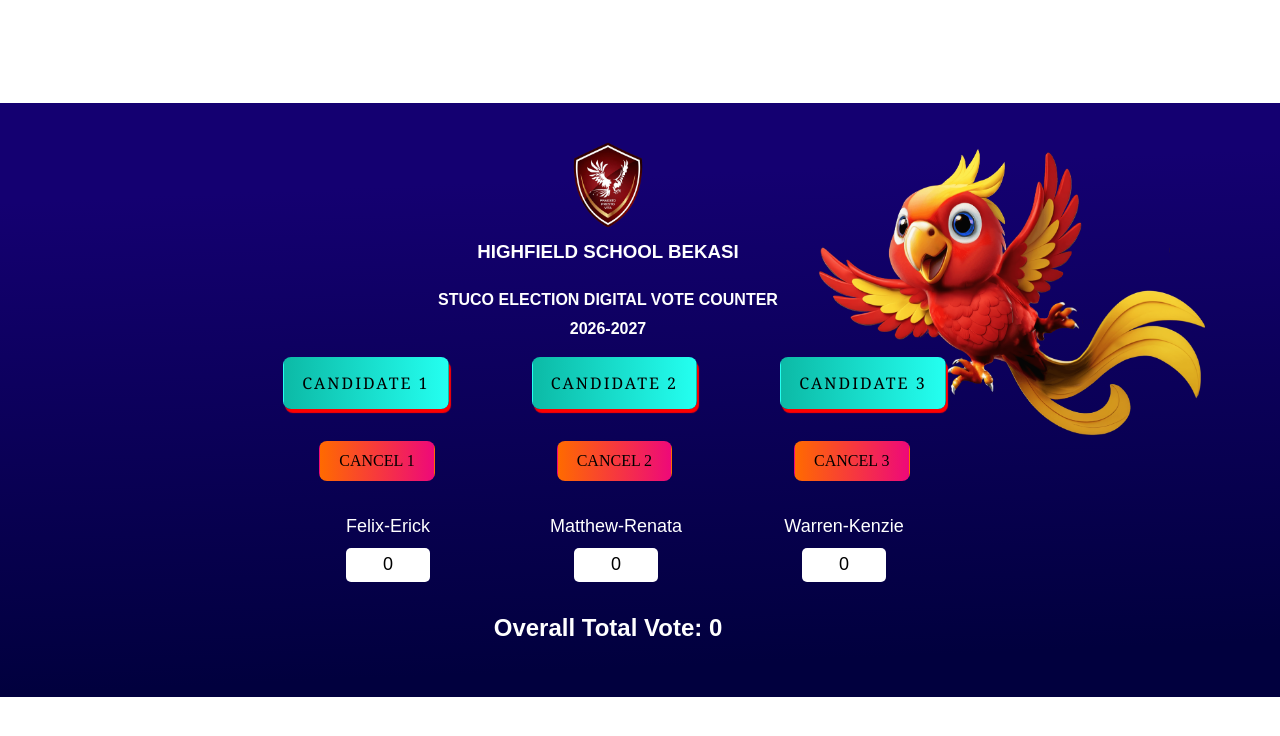
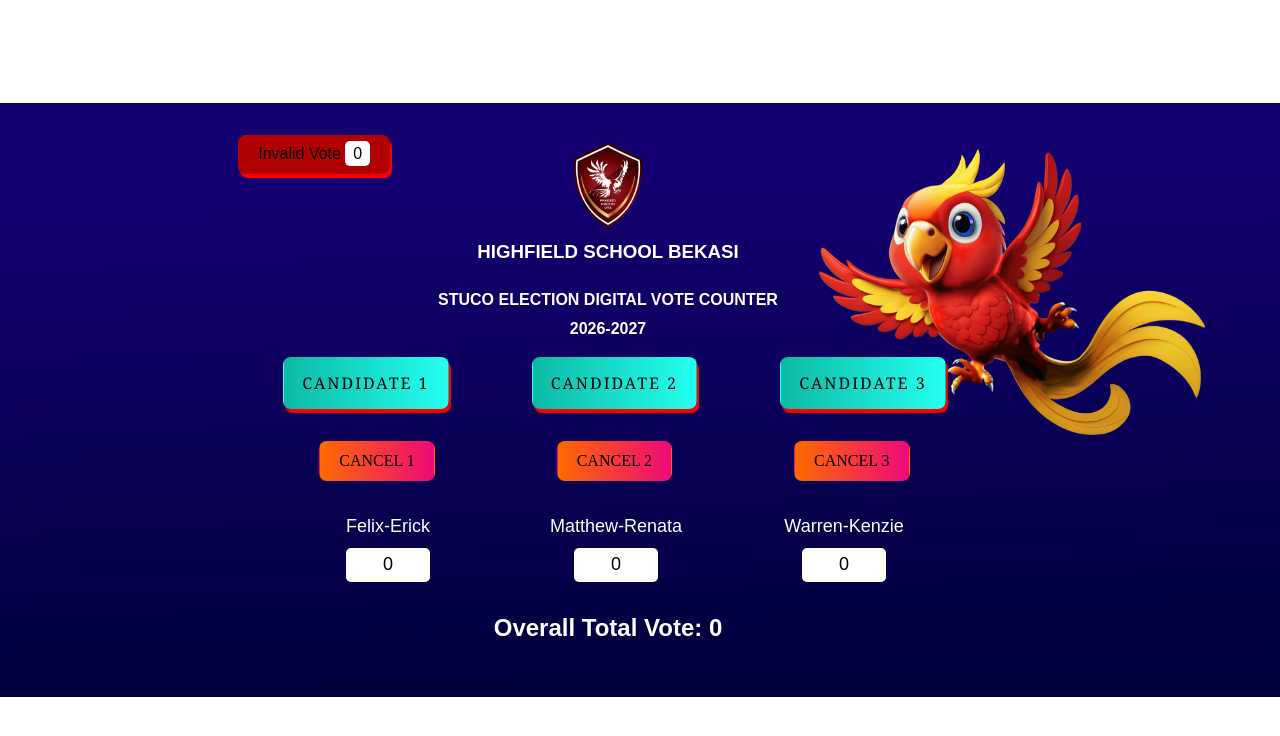
Before and after one commit to DindaDelima/votecount, a React (Vite) app: page / in a window 1280 px wide. Shown: the top 736 px of the page. Built offline with nearby package versions, Linux system fonts and the light colour scheme.

Commit message:
invalid count

```diff
--- a/src/pages/LandingPage.jsx
+++ b/src/pages/LandingPage.jsx
@@ -1,4 +1,4 @@
-import React from "react";
+import React, { useState } from "react";
 import NavSec from "./Navsec";
 import '../styles/landingpage.css'
 import Footer from "./footer";
@@ -11,8 +11,18 @@ import logo from '../assets/kinderfield.png'
 export default function LandingPage(){
     // const feats = [vote, temp, math]
 
+    const [invalid, setInvalid] = useState(0)
+
+    const handleInvalid = () => {
+        setInvalid(invalid + 1)
+        setTotal(total + 1)
+    }
+
     return(
         <div className="body">
+            <button class="invalidBtn" role="button" onClick={handleInvalid}>
+                    Invalid Vote <span className="count">{invalid}</span>
+            </button>
              <img src={logo} alt="" width={100} height={100}/>
             <Votecounter/>
             {/* <Footer /> */}
--- a/src/pages/Votecounter.jsx
+++ b/src/pages/Votecounter.jsx
@@ -8,12 +8,14 @@ export default function Votecounter() {
     const [matVote, setmatVote] = useState(0);
     const [WarrVote, setwarrVote] = useState(0);
     const [total, setTotal] = useState(0);
+    const [invalid, setInvalid] = useState(0);
 
 
     const handleFelVote = () => {
         setFelvote(felVote + 1)
         setTotal(total + 1)
     }
+
     const handleMatVote = () => {
         setmatVote(matVote + 1)
         setTotal(total + 1)
@@ -52,8 +54,6 @@ export default function Votecounter() {
             setTotal(total - 1)
         }
     }
-
-
 
     const PopUp = () => {
       return(
--- a/src/styles/landingpage.css
+++ b/src/styles/landingpage.css
@@ -57,3 +57,24 @@
     color: rgb(255, 255, 255);
     box-shadow: 1px 1px 3px white;
 }
+
+/* CSS */
+.invalidBtn{
+  position: absolute;
+  margin-left: -20rem;
+  background-color: rgb(177, 0, 0);
+  box-shadow: 2px 4px 1px red;
+}
+.invalidBtn:hover {
+  transform: scale(0.9);
+  box-shadow: none;
+}
+.count {
+  background-color: white;
+  color: black;
+  padding-left: 8px;
+  padding-right:8px;
+  padding-top: 4px;
+  padding-bottom:4px;
+  border-radius: 5px;
+}
```
